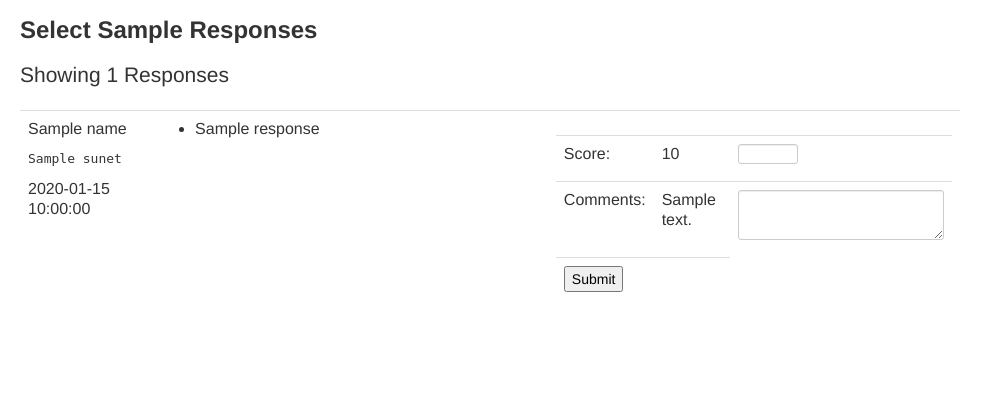
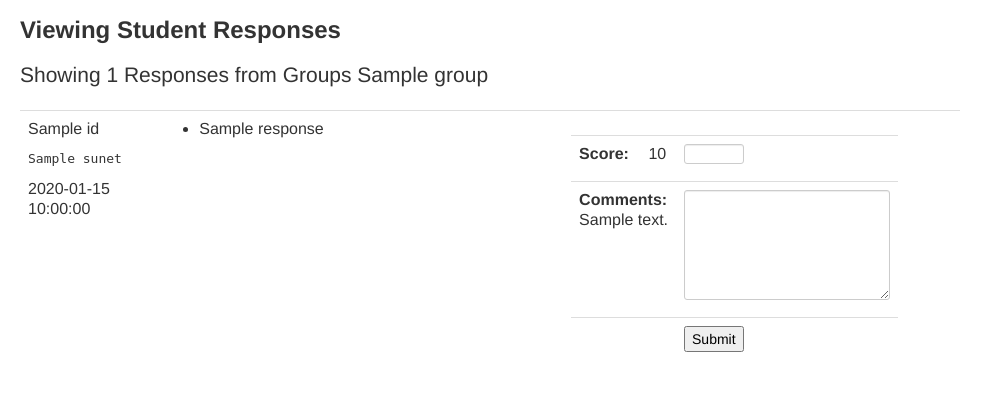
Before and after one commit to dlsun/ohms, a Flask app: template ohms/templates/admin/view_responses.html in a window 1280 px wide. Shown: the top 407 px of the page, without its empty margins (0-995 px from the left). Run offline with Flask 2, Linux system fonts and the light colour scheme; the template is opened without the code that fills it: most values are stand-ins (such as "Sample title", 1, 10 or a date in 2020); parts of the project's set-up code (start-up, migrations or seed data) failed here and were passed over; some libraries are stand-ins or nearby versions.

Commit message:
updated admin interface for viewing/grading responses

```diff
--- a/ohms/admin.py
+++ b/ohms/admin.py
@@ -90,17 +90,24 @@ Stats 60 Staff
 def view_responses():
 
     q_id = request.args.get('q')
+    groups = request.form.getlist('group')
 
-    query = session.query(QuestionResponse, User).filter(QuestionResponse.sunet == User.sunet).\
-        filter(QuestionResponse.question_id == q_id)
+    users = session.query(User).filter(User.group.in_(groups)).all()
 
-    # This next block is only necessary for the study. Will remove after this quarter is over.
-    if request.form.get('calibration') == "true":
-       query = query.filter((User.group == 0) | (User.group == 3))
+    import random
+    random.seed(q_id)
+    random.shuffle(users)
 
-    user_responses = query.all()
+    user_responses = []
+    for u in users:
+        responses = session.query(QuestionResponse).\
+                   filter_by(sunet = u.sunet).\
+                   filter_by(question_id = q_id).\
+                   all()
+        if responses:
+            user_responses.append( (u, responses[-1]) )
 
-    return render_template("admin/view_responses.html", user_responses=user_responses, options=options, user=user)
+    return render_template("admin/view_responses.html", user_responses=user_responses, options=options, user=user, groups=groups)
 
 
 @app.route("/update_response/<int:response_id>", methods=['POST'])
@@ -108,10 +115,14 @@ def update_response(response_id):
     from objects import QuestionResponse
     response = session.query(QuestionResponse).get(response_id)
     response.sample = 1
-    response.score = int(request.form['score'])
+    score = request.form['score']
+    response.score = int(score) if score else None
     response.comments = request.form['comments']
     session.commit()
-    return 'Successfully updated response %d! Press the back button and refresh the page to confirm.' % response.id
+    return r'''
+Successfully updated response %d!
+<script type="text/javascript">window.close();</script>
+''' % response.id
 
 
 @app.route("/rate", methods=['GET'])
--- a/ohms/templates/admin/view_responses.html
+++ b/ohms/templates/admin/view_responses.html
@@ -1,45 +1,48 @@
 <html>
 
   <head>
-    <title>Select Sampling Responses</title>
+    <title>Viewing Student Responses</title>
     <link href="{{options.static}}/css/bootstrap.min.css" rel="stylesheet">
     <link href="{{options.static}}/css/style.css" rel="stylesheet">
   </head>
 
-  <body class='span12'>
+  <body>
 
-    <h3>Select Sample Responses</h3>
+    <div class='span12'>
 
-    <p class='lead'>Showing {{ user_responses|length }} Responses</p>
+    <h3>Viewing Student Responses</h3>
+
+    <p class='lead'>Showing {{ user_responses|length }} Responses from Groups {{ groups|join(', ') }}</p>
 
     <table class='table'>
       {% for user_response in user_responses %}
       <tr>
 	<td class='span2'>
-	  <p>{{ user_response[1].name }}</p>
-	  <p><tt>{{ user_response[0].sunet }}</tt></p>
-	  <p>{{ user_response[0].time }}</p>
+	  <p>{{ user_response[0].name }}</p>
+	  <p><tt>{{ user_response[1].sunet }}</tt></p>
+	  <p>{{ user_response[1].time }}</p>
 	</td><td class='span5'>
 	  <ul>
-	  {% for item_response in user_response[0].item_responses %}
+	  {% for item_response in user_response[1].item_responses %}
 	  <li><div style="white-space: pre-wrap">{{ item_response.response }}</div></li>
 	  {% endfor %}
 	  </ul>
 	</td><td class='span5'>
-	  <form method='POST' action='update_response/{{ user_response[0].id }}'>
-	    <table style="border-top: none;">
+	  <form method='POST' action='update_response/{{ user_response[1].id }}' target='_blank'>
+	    <table>
 	      <tr>
-		<td>Score:</td>
-		<td>{{ user_response[0].score }}</td>
+		<td><b>Score:</b></td>
+		<td>{{ user_response[1].score }}</td>
 		<td><input class='input-mini' name='score' type='text'/></td>
 	      </tr>
 	      <tr>
-		<td>Comments:</td>
-		<td>{{ user_response[0].comments|safe }}</td>
-		<td><textarea name='comments'></textarea></td>
+		<td colspan="2"><b>Comments:</b><br/>
+		{{ user_response[1].comments|safe }}</td>
+		<td><textarea name='comments' rows="5"></textarea></td>
 	      </tr>
 	      <tr>
-		<td colspan=2><input type='submit'/></td>
+		<td colspan=2></td>
+		<td align='right'><input type='submit'/></td>
 	      </tr>
 	    </table>
 	  </form>
@@ -47,6 +50,10 @@
       {% endfor %}
     </table>
 
+    </div>
+
+    <script src="https://ajax.googleapis.com/ajax/libs/jquery/1.8.3/jquery.min.js"></script>
+
   </body>
 
 </html>
```
Also changed, not shown: ohms/templates/hw.html (+10 -2 lines).
